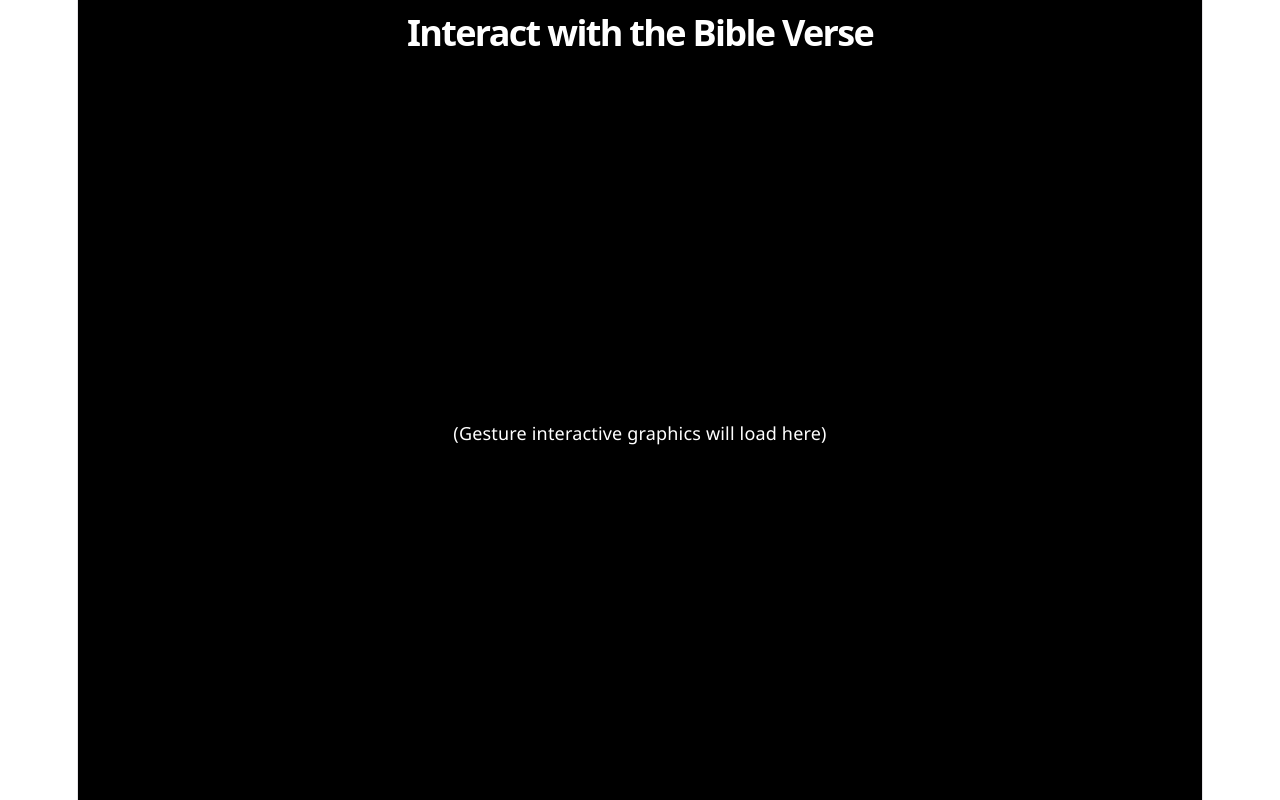
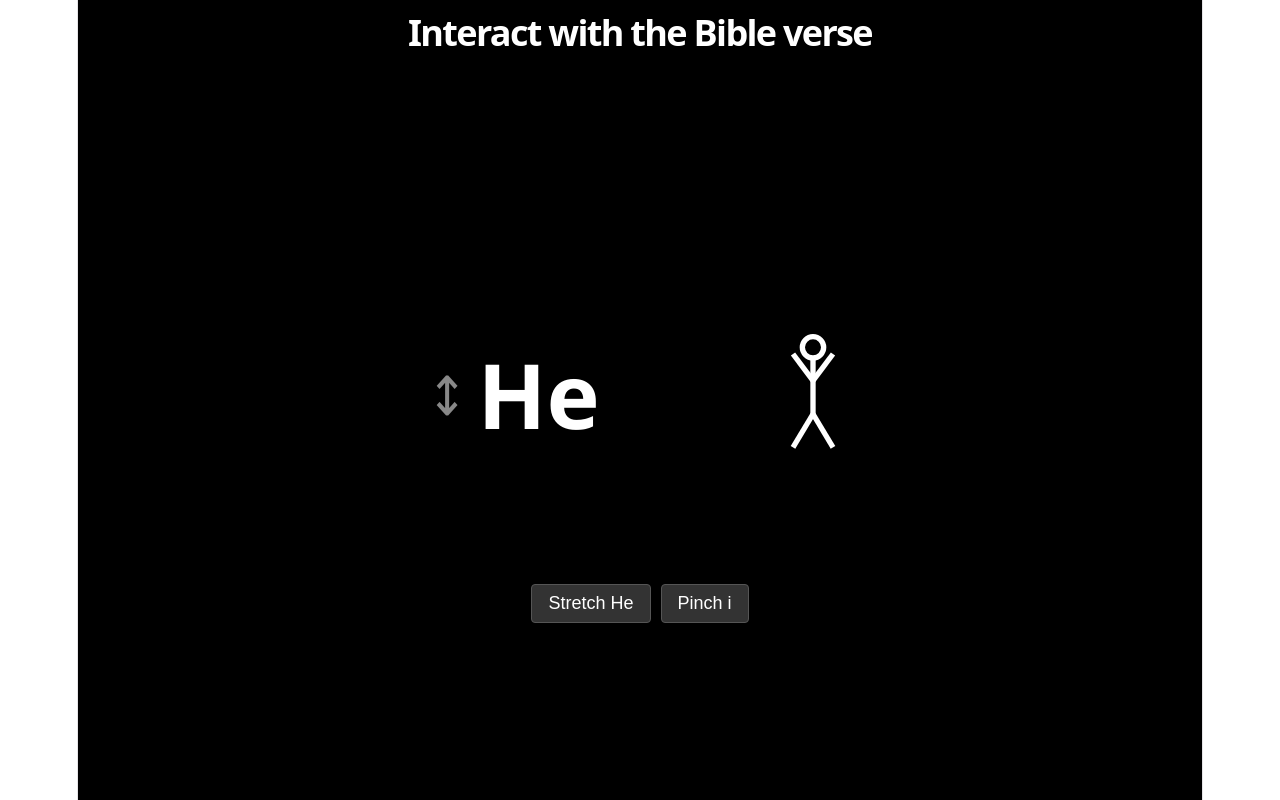
Before and after one commit to JessieGeorge/word-lamp, a React (Vite) app: page / in a window 1280 px wide. Built offline with nearby package versions, Linux system fonts and the light colour scheme.

Commit message:
He and i elements with buttons to resize.

```diff
--- a/src/App.jsx
+++ b/src/App.jsx
@@ -1,18 +1,11 @@
 import React from 'react';
 import GameLayout from './components/GameLayout';
+import John_3_30 from './game/John_3_30/John_3_30';
 
 export default function App() {
   return (
     <GameLayout>
-      {/*
-        This is where your interactive John 3:30 graphics will go.
-        For now, we will use simple placeholders.
-      */}
-      <div style={{ textAlign: 'center' }}>
-        <p>
-          (Gesture interactive graphics will load here)
-        </p>
-      </div>
+      <John_3_30 />
     </GameLayout>
   );
 }
--- a/src/components/GameLayout.jsx
+++ b/src/components/GameLayout.jsx
@@ -5,7 +5,7 @@ export default function GameLayout({ children }) {
   return (
     <div style={styles.container}>
       <header style={styles.header}>
-        <h1 style={styles.title}>Interact with the Bible Verse</h1>
+        <h1 style={styles.title}>Interact with the Bible verse</h1>
       </header>
 
       {/* This is where the interactive graphics for each Bible verse will render */}
--- /dev/null
+++ b/src/game/John_3_30/John_3_30.jsx
@@ -0,0 +1,98 @@
+import React, { useState } from 'react';
+
+export default function John_3_30() {
+  const [heScaleY, setHeScaleY] = useState(1.0);
+  const [iScale, setIScale] = useState(1.0);
+
+  return (
+    <div style={styles.container}>
+      <div style={styles.gameContainer}>
+
+        {/* Left Side: "He" */}
+        <div
+          style={{
+            ...styles.elementWrapper,
+            transform: `scaleY(${heScaleY})`,
+            transformOrigin: 'center',
+          }}
+        >
+          <span style={styles.arrow}>↕</span>
+          <span style={styles.heText}>He</span>
+        </div>
+
+        {/* Right Side: Stick figure representing "i" */}
+        <div
+          style={{
+            ...styles.elementWrapper,
+            transform: `scale(${iScale})`,
+            transformOrigin: 'bottom center',
+          }}
+        >
+          <svg width="80" height="150" viewBox="0 0 60 110" stroke="white" strokeWidth="4" fill="none">
+            <circle cx="30" cy="20" r="8" />
+            <line x1="30" y1="28" x2="30" y2="70" />
+            <line x1="30" y1="45" x2="15" y2="25" />
+            <line x1="30" y1="45" x2="45" y2="25" />
+            <line x1="30" y1="70" x2="15" y2="95" />
+            <line x1="30" y1="70" x2="45" y2="95" />
+          </svg>
+        </div>
+
+      </div>
+
+      {/* Test Buttons */}
+      <div style={styles.controls}>
+        <button style={styles.btn} onClick={() => setHeScaleY(prev => Math.min(prev + 0.2, 2.5))}>Stretch He</button>
+        <button style={styles.btn} onClick={() => setIScale(prev => Math.max(prev - 0.1, 0.3))}>Pinch i</button>
+      </div>
+    </div>
+  );
+}
+
+const styles = {
+  container: {
+    width: '100%',
+    display: 'flex',
+    flexDirection: 'column',
+    alignItems: 'center',
+  },
+  gameContainer: {
+    display: 'flex',
+    flexDirection: 'row',
+    justifyContent: 'space-around',
+    alignItems: 'center',
+    width: '100%',
+    minHeight: '300px',
+  },
+  elementWrapper: {
+    display: 'flex',
+    alignItems: 'center',
+    justifyContent: 'center',
+    transition: 'transform 0.1s ease-out',
+  },
+  arrow: {
+    fontSize: '3rem',
+    marginRight: '10px',
+    color: '#888888',
+  },
+  heText: {
+    fontSize: '5rem',
+    fontWeight: 'bold',
+  },
+  controls: {
+    marginTop: '40px',
+    display: 'flex',
+    gap: '10px',
+    flexWrap: 'wrap',
+    justifyContent: 'center',
+  },
+  btn: {
+    padding: '8px 16px',
+    fontSize: '1rem',
+    backgroundColor: '#333333',
+    color: '#FFFFFF',
+    border: '1px solid #555555',
+    borderRadius: '4px',
+    cursor: 'pointer',
+  }
+};
```
